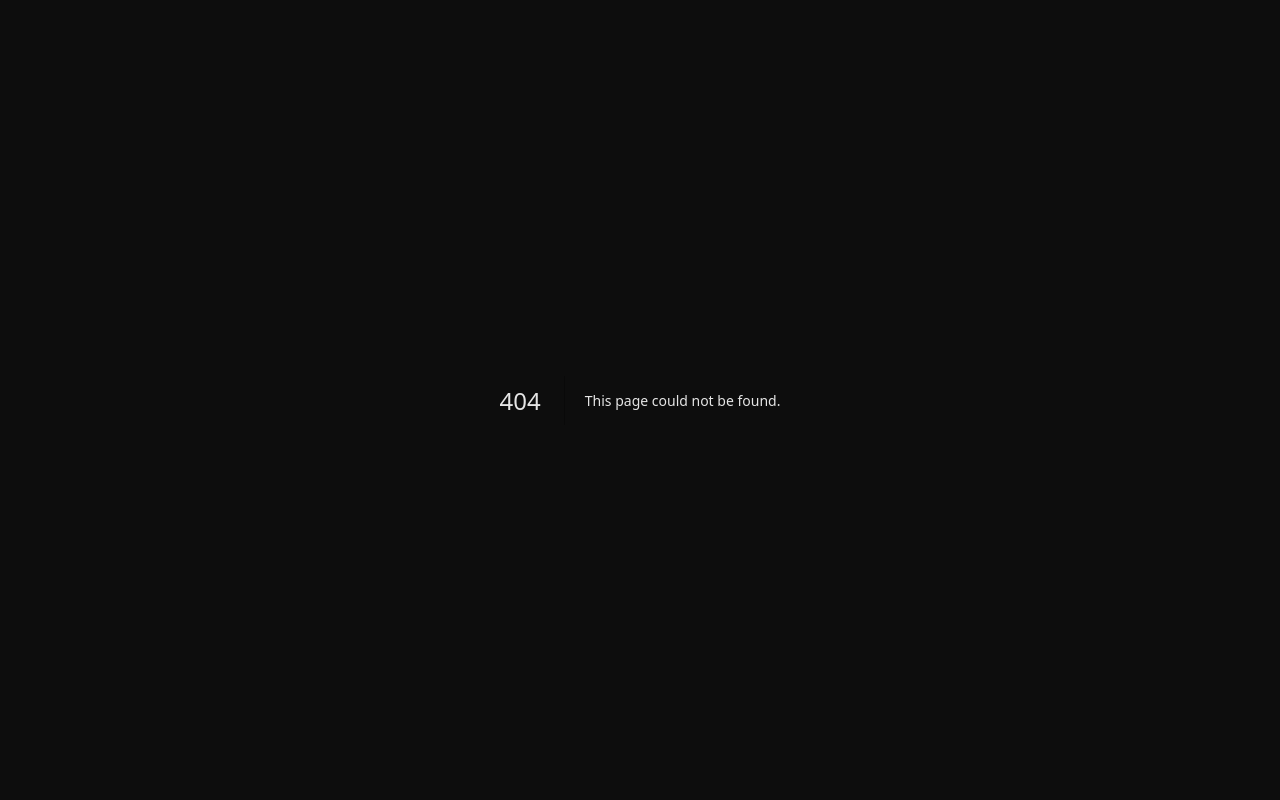
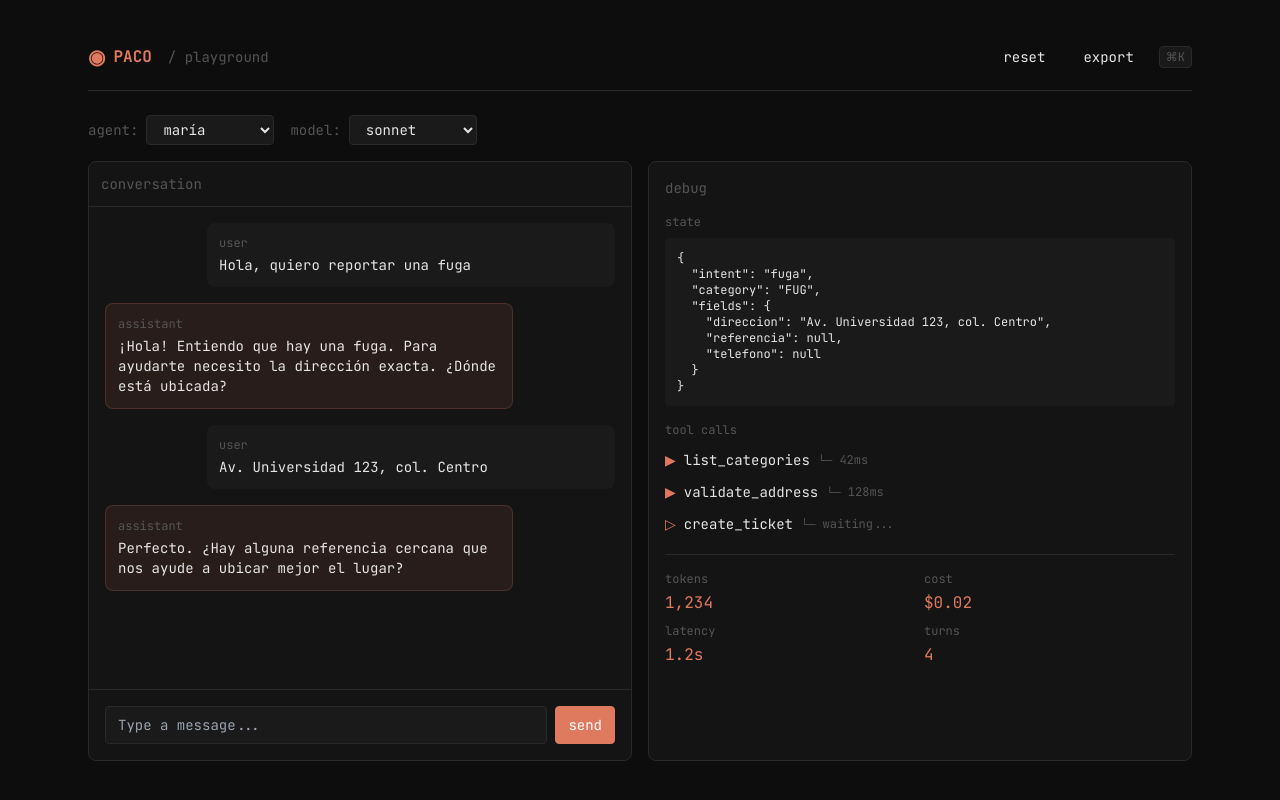
Before and after one commit to fcamachol/paco, a Next.js app: page /playground in a window 1280 px wide. Before the commit this address had no page. Built offline with nearby package versions, Linux system fonts and the light colour scheme.

Commit message:
Add playground page with chat and debug panel

```diff
--- /dev/null
+++ b/app/playground/page.tsx
@@ -0,0 +1,153 @@
+'use client'
+import { useState } from 'react'
+
+const initialMessages = [
+  { id: '1', role: 'user', content: 'Hola, quiero reportar una fuga' },
+  { id: '2', role: 'assistant', content: '¡Hola! Entiendo que hay una fuga. Para ayudarte necesito la dirección exacta. ¿Dónde está ubicada?' },
+  { id: '3', role: 'user', content: 'Av. Universidad 123, col. Centro' },
+  { id: '4', role: 'assistant', content: 'Perfecto. ¿Hay alguna referencia cercana que nos ayude a ubicar mejor el lugar?' },
+]
+
+const toolCalls = [
+  { name: 'list_categories', status: 'complete', duration: '42ms' },
+  { name: 'validate_address', status: 'complete', duration: '128ms' },
+  { name: 'create_ticket', status: 'pending' },
+]
+
+const debugState = {
+  intent: 'fuga',
+  category: 'FUG',
+  fields: { direccion: 'Av. Universidad 123, col. Centro', referencia: null, telefono: null }
+}
+
+function Nav() {
+  return (
+    <nav className="nav">
+      <div className="flex items-center gap-4">
+        <span className="nav-brand"><span className="text-xl">◉</span> PACO</span>
+        <span className="nav-breadcrumb">/ playground</span>
+      </div>
+      <div className="flex items-center gap-3">
+        <button className="btn btn-ghost">reset</button>
+        <button className="btn btn-ghost">export</button>
+        <span className="kbd">⌘K</span>
+      </div>
+    </nav>
+  )
+}
+
+function ChatPanel() {
+  const [input, setInput] = useState('')
+  const [messages, setMessages] = useState(initialMessages)
+
+  const handleSend = () => {
+    if (!input.trim()) return
+    setMessages([...messages, { id: Date.now().toString(), role: 'user', content: input }])
+    setInput('')
+  }
+
+  return (
+    <div className="chat-container">
+      <div className="p-3 border-b border-border text-text-muted text-sm font-mono">conversation</div>
+      <div className="chat-messages">
+        {messages.map(msg => (
+          <div key={msg.id} className={`chat-message ${msg.role}`}>
+            <div className="text-xs text-text-muted mb-1">{msg.role}</div>
+            <div>{msg.content}</div>
+          </div>
+        ))}
+      </div>
+      <div className="p-4 border-t border-border">
+        <div className="flex gap-2">
+          <input
+            type="text"
+            className="input flex-1"
+            placeholder="Type a message..."
+            value={input}
+            onChange={e => setInput(e.target.value)}
+            onKeyDown={e => e.key === 'Enter' && handleSend()}
+          />
+          <button className="btn btn-primary" onClick={handleSend}>send</button>
+        </div>
+      </div>
+    </div>
+  )
+}
+
+function DebugPanel() {
+  return (
+    <div className="debug-panel h-[600px] overflow-y-auto">
+      <div className="text-text-muted text-sm mb-4 font-mono">debug</div>
+
+      <div className="mb-4">
+        <div className="text-text-muted text-xs mb-2">state</div>
+        <div className="debug-json">
+          <pre>{JSON.stringify(debugState, null, 2)}</pre>
+        </div>
+      </div>
+
+      <div className="mb-4">
+        <div className="text-text-muted text-xs mb-2">tool calls</div>
+        <div className="space-y-1">
+          {toolCalls.map((tool, i) => (
+            <div key={i} className="flex items-center gap-2 py-1">
+              <span className="text-accent">
+                {tool.status === 'complete' ? '▶' : '▷'}
+              </span>
+              <span>{tool.name}</span>
+              <span className="text-text-muted text-xs">
+                {tool.status === 'complete' ? `└─ ${tool.duration}` : '└─ waiting...'}
+              </span>
+            </div>
+          ))}
+        </div>
+      </div>
+
+      <div className="border-t border-border pt-4 mt-4">
+        <div className="grid grid-cols-2 gap-2 text-sm">
+          {[
+            { label: 'tokens', value: '1,234' },
+            { label: 'cost', value: '$0.02' },
+            { label: 'latency', value: '1.2s' },
+            { label: 'turns', value: '4' },
+          ].map(s => (
+            <div key={s.label} className="stat">
+              <div className="stat-label">{s.label}</div>
+              <div className="stat-value text-base">{s.value}</div>
+            </div>
+          ))}
+        </div>
+      </div>
+    </div>
+  )
+}
+
+export default function Playground() {
+  return (
+    <div className="page">
+      <Nav />
+      <div className="flex items-center gap-4 mb-4 font-mono text-sm">
+        <div className="flex items-center gap-2">
+          <span className="text-text-muted">agent:</span>
+          <select className="input w-32 py-1">
+            <option>maría</option>
+            <option>tickit</option>
+            <option>copilot</option>
+          </select>
+        </div>
+        <div className="flex items-center gap-2">
+          <span className="text-text-muted">model:</span>
+          <select className="input w-32 py-1">
+            <option>sonnet</option>
+            <option>haiku</option>
+            <option>opus</option>
+          </select>
+        </div>
+      </div>
+      <div className="grid grid-cols-1 lg:grid-cols-2 gap-4">
+        <ChatPanel />
+        <DebugPanel />
+      </div>
+    </div>
+  )
+}
```
